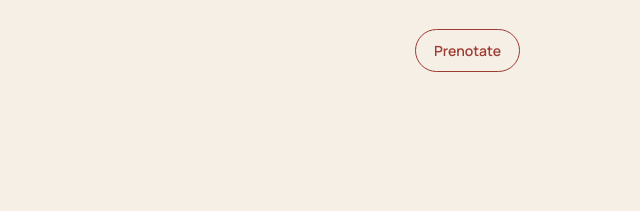
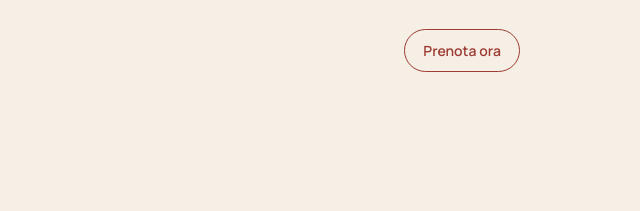
Before and after one commit to Gabriele0796/ciao, a plain HTML site: page natale-la-champ/index.html in a window 1280 px wide. Shown: the top 211 px of the page, 640-1280 px from the left. Drawn offline with Linux system fonts and the light colour scheme; a web font is replaced by a local one.

Commit message:
Landing La Champ: pulsanti Prenota ora
Co-Authored-By: Claude Opus 5.5 <noreply@anthropic.com>

```diff
--- a/natale-la-champ/index.html
+++ b/natale-la-champ/index.html
@@ -209,7 +209,7 @@ footer a{text-decoration:none;border-bottom:1px solid #6B4A3A}
 <header>
   <div class="wrap">
     <img src="img/logo-cioccolato.png" alt="La Champ Studio">
-    <a class="mini" href="#collezioni">Prenotate</a>
+    <a class="mini" href="#collezioni">Prenota ora</a>
   </div>
 </header>
 
@@ -441,7 +441,7 @@ footer a{text-decoration:none;border-bottom:1px solid #6B4A3A}
 
 <div class="barra" id="barra">
   <span><b>Set di Natale</b>da 150 € · Comiso</span>
-  <a class="btn" href="#collezioni">Prenotate</a>
+  <a class="btn" href="#collezioni">Prenota ora</a>
 </div>
 
 <script>
```
